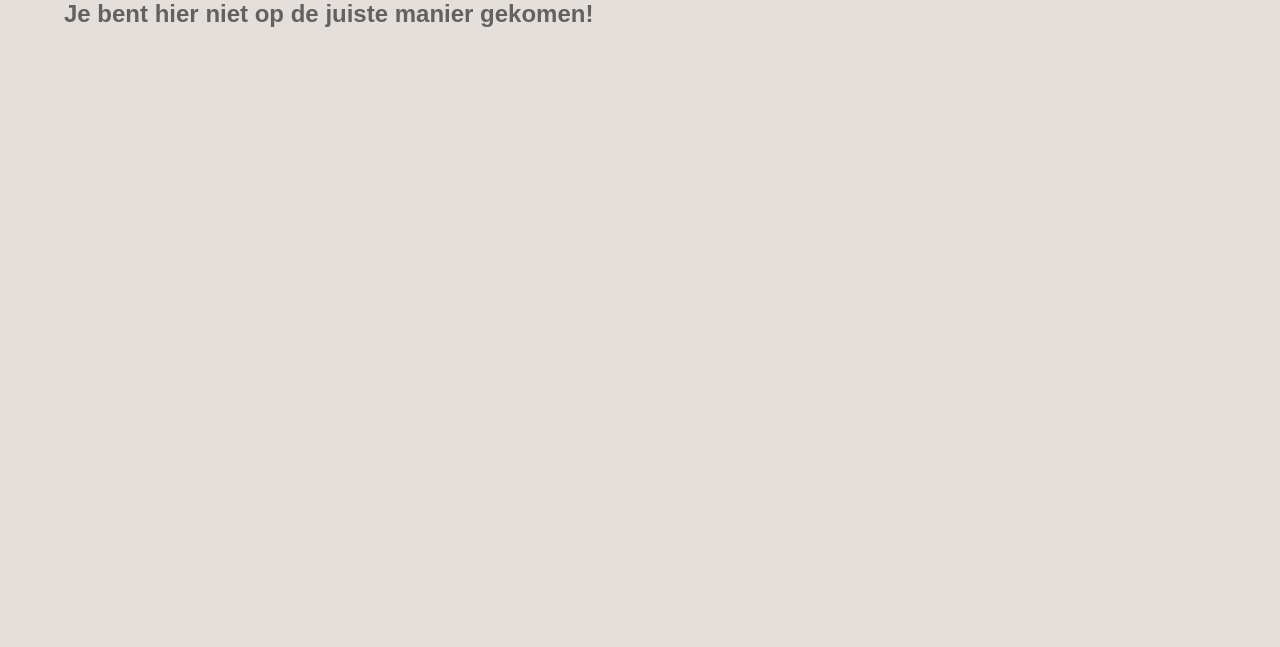
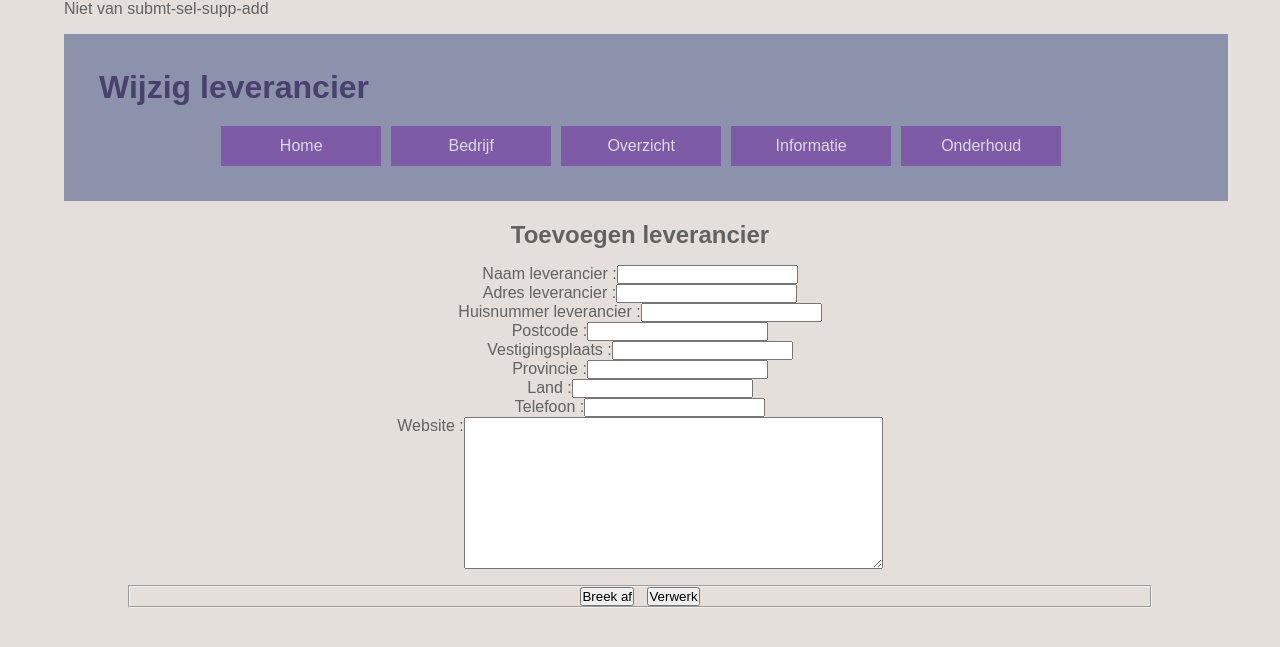
Before and after one commit to TechniekCollegeRotterdam/project-crud-login, a PHP site: page /sup-crud-add.php in a window 1280 px wide. Shown: the top 647 px of the page. Run offline with PHP 8.4, Linux system fonts and the light colour scheme.

```diff
--- a/sup-crud-add.php
+++ b/sup-crud-add.php
@@ -14,10 +14,14 @@
         // OF doordat de session variabele in het adding programma is aangemaakt en op "true" gezet
         if (!isset($_POST["submt-sel-supp-add"]))
         {
+            echo "Niet van submt-sel-supp-add <br>";
             if ((isset($_SESSION["chk_supp_insert"]) && $_SESSION["chk_supp_insert"]))
-            header("Refresh: 4, url=sup-crud-get.php");
-            echo "<h2>Je bent hier niet op de juiste manier gekomen!</h2>";
-            exit();
+            {
+                echo "Bestaat session:X".isset($_SESSION["chk_supp_insert"]);
+                header("Refresh: 4, url=sup-crud-get.php");
+                echo "<h2>Je bent hier niet op de juiste manier gekomen!</h2>";
+                exit();
+            }
         }
         // Zet standaard header op de pagina.
         echo "<header class='spacebelowabove'>";
```
